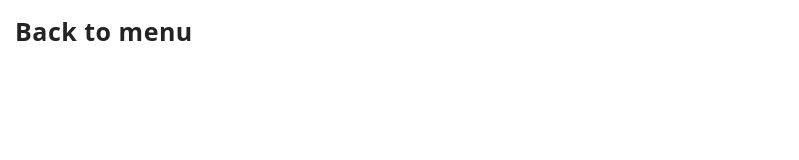
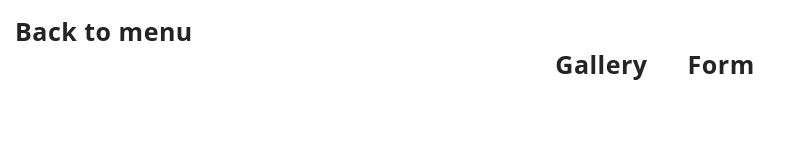
Before and after one commit to MaksKarpov961/practice_JS, a plain HTML site: page lesson-9.html in a window 1280 px wide. Shown: the top 160 px of the page, without its empty margins (0-799 px from the left). Drawn offline with Linux system fonts and the light colour scheme.

Commit message:
Deploying to gh-pages from @ MaksKarpov961/practice_JS@52dd05926c1aed1eba74a6f312740186916b47b9 🚀

```diff
--- a/lesson-9.html
+++ b/lesson-9.html
@@ -10,6 +10,19 @@
   </head>
   <body>
     <a class="link-back-menu" href="./index.html">Back to menu</a>
-    <div class="container"></div>
+    <div class="container">
+      <nav class="nav">
+        <ul class="nav-list">
+          <li class="nav-item">
+            <a class="nav-link" href="./pages-lessons-9/1-gallery.html"
+              >Gallery</a
+            >
+          </li>
+          <li class="nav-item">
+            <a class="nav-link" href="./pages-lessons-9/2-form.html">Form</a>
+          </li>
+        </ul>
+      </nav>
+    </div>
   </body>
 </html>
```
